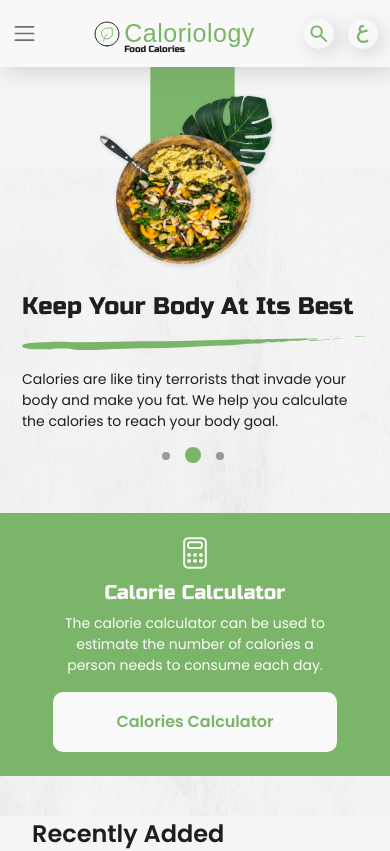
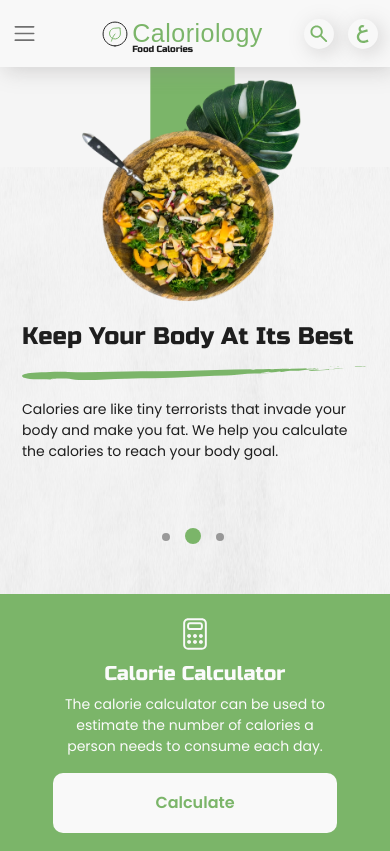
Before and after one commit to moelshenawy/caloriology, a React (Create React App) app: page / in a window 390 px wide. Shown: the top 851 px of the page. Built offline with nearby package versions, Linux system fonts and the light colour scheme; a web font is replaced by a local one.

Commit message:
fix landing page resposive bugs

```diff
--- a/src/components/Calc/index.jsx
+++ b/src/components/Calc/index.jsx
@@ -64,7 +64,7 @@ const Calc = () => {
               <p>The calorie calculator can be used to estimate the number of calories  a person needs to consume each day.</p>
             </div>
             <div className="calc-btn ">
-              <button onClick={() => setShowCalc((prev) => !prev)}>Calories Calculator </button>
+              <button onClick={() => setShowCalc((prev) => !prev)}> Calculate </button>
             </div>
           </div>
 
--- a/src/components/Calc/index.scss
+++ b/src/components/Calc/index.scss
@@ -79,11 +79,12 @@
 
       text-decoration: none;
       button {
-        width: 210px;
-        height: 65px;
+        width: 194px;
+        height: 48px;
         background-color: #f9f9f9;
         border-radius: 10px;
         border: none;
+        padding: 12px 32px;
 
         display: flex;
         flex-direction: row;
@@ -219,6 +220,10 @@
           font-size: 20px;
           line-height: 30px;
           color: rgba(50, 50, 50, 0.5);
+
+          @media screen and (max-width: 450px) {
+            top: 3px;
+          }
         }
       }
 
--- a/src/components/HeroSection/index.jsx
+++ b/src/components/HeroSection/index.jsx
@@ -33,7 +33,6 @@ const Hero = () => {
     <>
 
       <section id="hero" ref={ref}>
-
         <div className="bg-container">
           <img src={bg} alt="" />
         </div>
@@ -61,16 +60,16 @@ const Hero = () => {
                 transitionMs={700}
               >
                 <div>
-                  <h2>Keep Your Body At Its Best</h2>
+                  <h2>Keep Your <br /> Body At Its Best.</h2>
                   <Decoration renderArrow={false} />
-                  <p className='Hero-text'>Calories are like tiny terrorists that invade  your body and make you fat.
-                    We help you calculate the calories to reach  your body goal.</p>
+                  <p className='Hero-text'>Calories are like tiny terrorists that invade <br /> your body and make you fat. <br />
+                    We help you calculate the calories to reach <br />  your body goal.</p>
                 </div>
                 <div>
                   <h2>Keep Your Body At Its Best</h2>
                   <Decoration renderArrow={false} />
                   <p className='Hero-text'>Calories are like tiny terrorists that invade  your body and make you fat.
-                    We help you calculate the calories to reach  your body goal.</p>
+                    We help you calculate the calories to reach   your body goal.</p>
                 </div>
                 <div>
                   <h2>Keep Your Body At Its Best</h2>
--- a/src/components/HeroSection/index.scss
+++ b/src/components/HeroSection/index.scss
@@ -9,7 +9,7 @@
     left: 0;
     z-index: -1;
     width: 100%;
-    height: 649px;
+    height: 720px;
     img {
       width: 100%;
       height: 100%;
@@ -45,11 +45,18 @@
         @media screen and (max-width: 992px) {
           font-size: 24px !important;
           line-height: 29px;
+          margin-top: 30px;
         }
       }
 
       svg {
-        width: 100% !important;
+        @media screen and (max-width: 992px) {
+          width: 100% !important;
+        }
+
+        @media screen and (max-width: 1350px) {
+          width: 100% !important;
+        }
       }
 
       p {
@@ -59,8 +66,11 @@
         font-size: 24px;
         line-height: 36px;
         color: #1e1e1e;
+        margin-top: 40px;
 
         @media screen and (max-width: 992px) {
+          margin-top: 12px;
+
           font-size: 14px;
           line-height: 21px;
           margin: 0;
@@ -98,6 +108,7 @@
           right: 35%;
         }
       }
+
       .icon-container {
         width: 280px;
         height: 433px;
@@ -111,18 +122,26 @@
           height: 100%;
         }
       }
+
       .img-container {
         position: absolute;
-        right: -100px;
-        bottom: -85px;
-        width: 500px;
-        height: 480px;
+        left: -124px;
+        bottom: -196px;
+        width: 563px;
+        height: 592px;
+
+        @media screen and (max-width: 1350px) {
+          left: -124px;
+          bottom: -120px;
+          width: 500px;
+          height: 540px;
+        }
 
         @media screen and (max-width: 992px) {
-          width: 200px;
-          height: 200px;
-          right: -25px;
-          bottom: -50px;
+          width: 233px;
+          height: 245px;
+          left: -58px;
+          bottom: -77px;
         }
 
         img {
@@ -176,4 +195,14 @@
       box-shadow: none;
     }
   }
+
+  .rec-pagination {
+    margin-left: auto;
+    margin-top: 200px;
+
+    @media screen and (max-width: 992px) {
+      margin-left: 0;
+      margin-top: 16px;
+    }
+  }
 }
--- a/src/components/Navbar/index.scss
+++ b/src/components/Navbar/index.scss
@@ -31,6 +31,7 @@
         letter-spacing: 0.02em;
         border: 0.2 solid #7bb569;
         position: relative;
+        margin-right: 0;
 
         @media screen and (max-width: 992px) {
           font-size: 25px;
@@ -201,6 +202,8 @@
             flex-direction: row;
             justify-content: center;
             align-items: center;
+            width: 194px;
+            height: 48px;
 
             font-family: "Poppins";
             font-style: normal;
```
Also changed, not shown: src/assets/constants/images.js (+19 -21 lines), src/assets/images/food4.png (deleted), src/assets/images/food4.webp (added).
